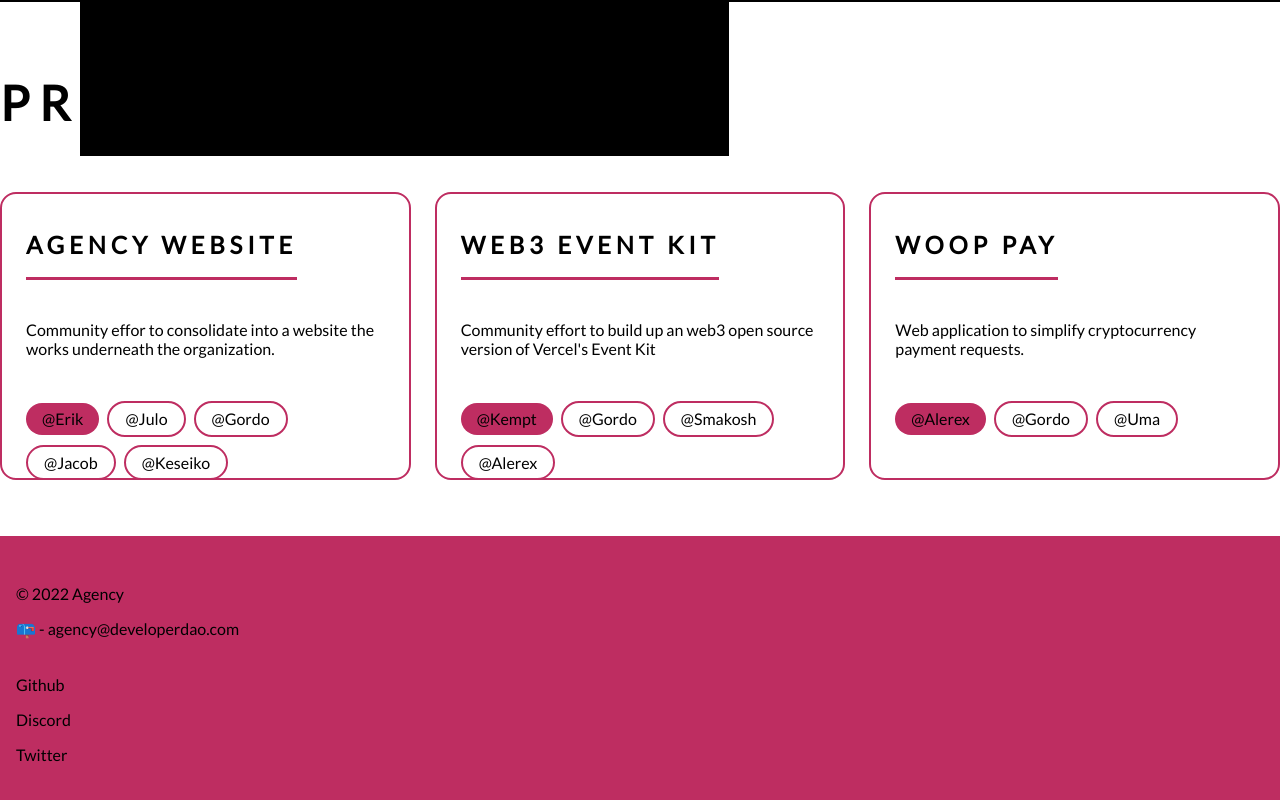
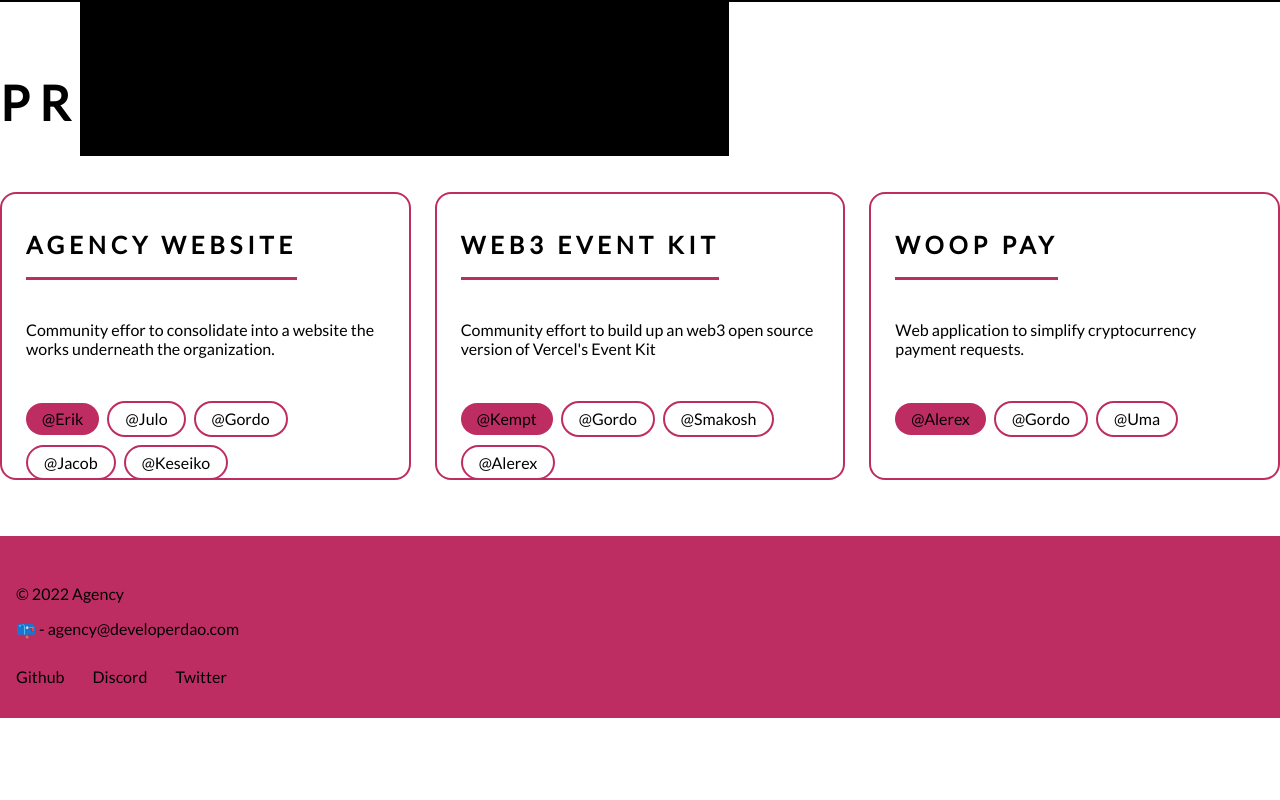
Before and after one commit to 0xJulo/Agency-Landing-Julo, a Next.js app: page / in a window 1280 px wide. Shown: the part 678-1478 px from the top of the page. After the commit the page ends 1396 px from the top, so only its background shows below. Built offline with nearby package versions, Linux system fonts and the light colour scheme.

Commit message:
Update global-grid.css

```diff
--- a/styles/global-grid.css
+++ b/styles/global-grid.css
@@ -249,8 +249,8 @@
 }
 
 .social-links a {
-    display: block;
-    padding: .5em 0;
+    display: inline-block;
+    padding-right: 1.75em;
 }
 
 @media (min-width: 481px) {
```
